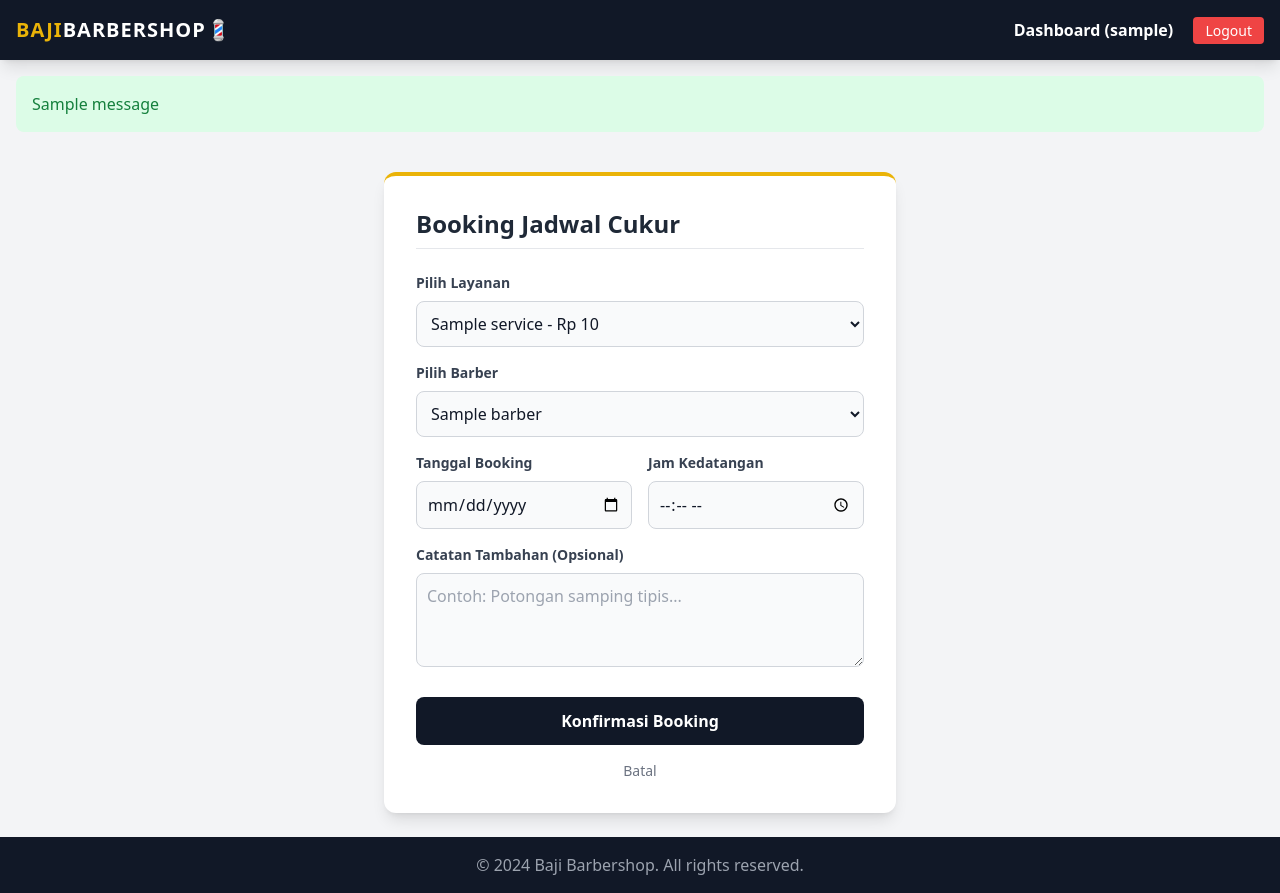
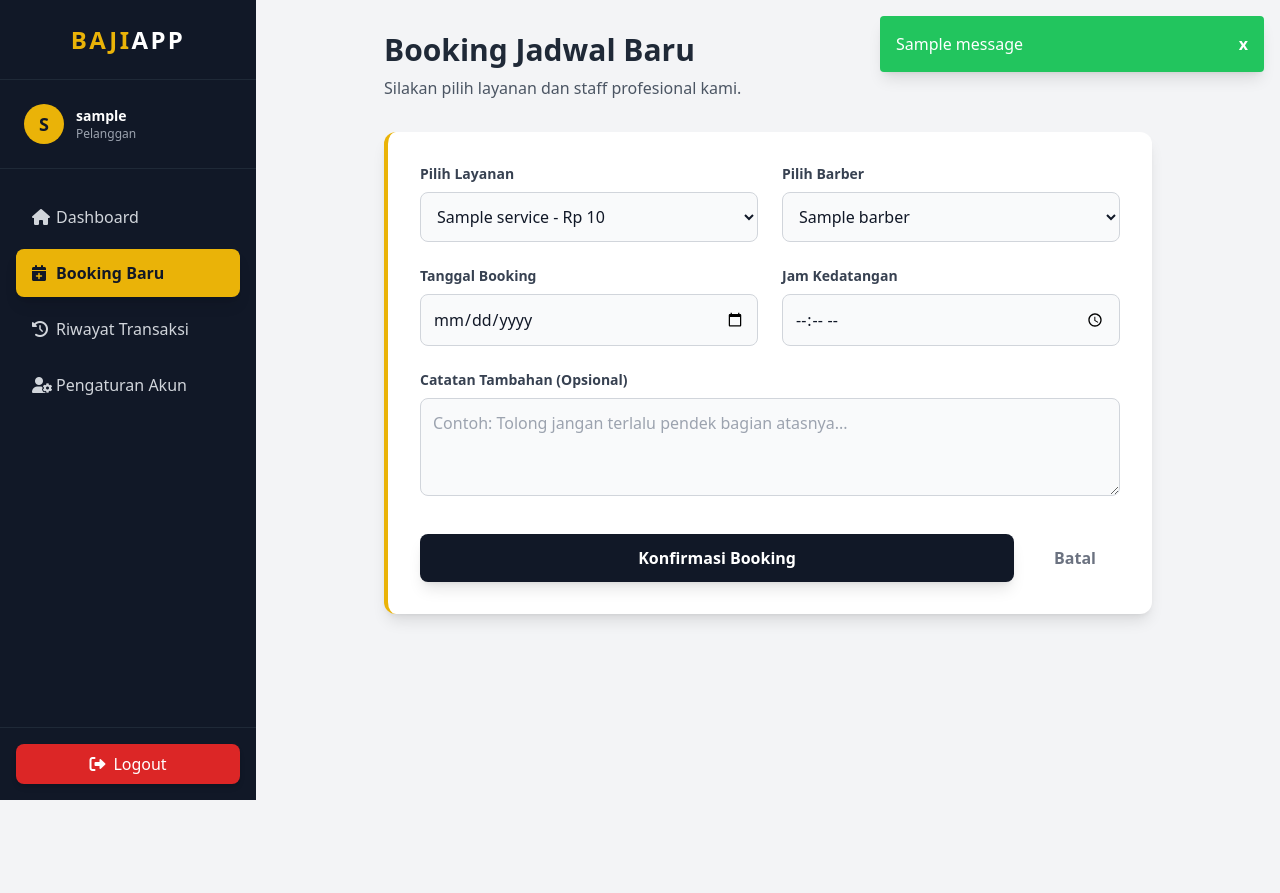
Before and after one commit to bajiff/baji-barbershop, a Flask app: page /booking/new in a window 1280 px wide. After the commit the page ends 800 px from the top, so only its background shows below. Run offline with Flask 3, Linux system fonts and the light colour scheme; a user stored in the database is signed in; tables that the repository leaves empty hold one stand-in row (values such as "Sample post"); one stand-in notice (Sample message) is shown; some libraries are stand-ins or nearby versions.

Commit message:
Perbaikan, menggunakan base_dashboard.html dan base_public.html agar ada sidebar dan enak dilihat ; / /

```diff
--- a/app/templates/auth/login.html
+++ b/app/templates/auth/login.html
@@ -1,4 +1,4 @@
-{% extends "base.html" %}
+{% extends "base_public.html" %}
 
 {% block content %}
 <div class="max-w-md mx-auto bg-white p-8 rounded-xl shadow-md mt-10">
--- a/app/templates/auth/register.html
+++ b/app/templates/auth/register.html
@@ -1,4 +1,4 @@
-{% extends "base.html" %}
+{% extends "base_public.html" %}
 
 {% block content %}
 <div class="max-w-md mx-auto bg-white p-8 rounded-xl shadow-md">
--- /dev/null
+++ b/app/templates/base_dashboard.html
@@ -0,0 +1,78 @@
+<!DOCTYPE html>
+<html lang="id">
+<head>
+    <meta charset="UTF-8">
+    <meta name="viewport" content="width=device-width, initial-scale=1.0">
+    <title>Dashboard - Baji Barbershop</title>
+    <script src="https://cdn.tailwindcss.com"></script>
+    <link rel="stylesheet" href="https://cdnjs.cloudflare.com/ajax/libs/font-awesome/6.0.0/css/all.min.css">
+</head>
+<body class="bg-gray-100 font-sans antialiased flex h-screen overflow-hidden">
+
+    <aside class="w-64 bg-gray-900 text-white flex flex-col shadow-2xl transition-all duration-300">
+        <div class="h-20 flex items-center justify-center border-b border-gray-800">
+            <h1 class="text-2xl font-bold text-yellow-500 tracking-widest">BAJI<span class="text-white">APP</span></h1>
+        </div>
+
+        <div class="p-6 border-b border-gray-800 flex items-center gap-3">
+            <div class="w-10 h-10 rounded-full bg-yellow-500 flex items-center justify-center text-gray-900 font-bold text-lg">
+                {{ current_user.username[0] | upper }}
+            </div>
+            <div>
+                <p class="text-sm font-semibold">{{ current_user.username }}</p>
+                <p class="text-xs text-gray-400">Pelanggan</p>
+            </div>
+        </div>
+
+        <nav class="flex-1 px-4 py-6 space-y-2">
+            <a href="{{ url_for('main.dashboard') }}"
+               class="flex items-center px-4 py-3 rounded-lg transition-colors {{ 'bg-yellow-500 text-gray-900 font-bold shadow-lg' if request.endpoint == 'main.dashboard' else 'text-gray-300 hover:bg-gray-800 hover:text-white' }}">
+                <i class="fas fa-home w-6"></i>
+                <span>Dashboard</span>
+            </a>
+
+            <a href="{{ url_for('main.new_booking') }}"
+               class="flex items-center px-4 py-3 rounded-lg transition-colors {{ 'bg-yellow-500 text-gray-900 font-bold shadow-lg' if request.endpoint == 'main.new_booking' else 'text-gray-300 hover:bg-gray-800 hover:text-white' }}">
+                <i class="fas fa-calendar-plus w-6"></i>
+                <span>Booking Baru</span>
+            </a>
+
+            <a href="#" class="flex items-center px-4 py-3 rounded-lg text-gray-300 hover:bg-gray-800 hover:text-white transition-colors">
+                <i class="fas fa-history w-6"></i>
+                <span>Riwayat Transaksi</span>
+            </a>
+
+            <a href="#" class="flex items-center px-4 py-3 rounded-lg text-gray-300 hover:bg-gray-800 hover:text-white transition-colors">
+                <i class="fas fa-user-cog w-6"></i>
+                <span>Pengaturan Akun</span>
+            </a>
+        </nav>
+
+        <div class="p-4 border-t border-gray-800">
+            <a href="{{ url_for('main.logout') }}" class="flex items-center justify-center w-full px-4 py-2 bg-red-600 hover:bg-red-700 text-white rounded-lg transition shadow-md">
+                <i class="fas fa-sign-out-alt mr-2"></i> Logout
+            </a>
+        </div>
+    </aside>
+
+    <div class="flex-1 flex flex-col h-screen overflow-hidden relative">
+        <div class="absolute top-4 right-4 z-50 w-full max-w-sm">
+            {% with messages = get_flashed_messages(with_categories=true) %}
+                {% if messages %}
+                    {% for category, message in messages %}
+                        <div class="p-4 mb-2 rounded shadow-lg flex justify-between items-center {{ 'bg-green-500 text-white' if category == 'success' else 'bg-red-500 text-white' }}">
+                            <span>{{ message }}</span>
+                            <button onclick="this.parentElement.remove()" class="font-bold ml-2">x</button>
+                        </div>
+                    {% endfor %}
+                {% endif %}
+            {% endwith %}
+        </div>
+
+        <main class="flex-1 overflow-x-hidden overflow-y-auto bg-gray-100 p-8">
+            {% block content %}{% endblock %}
+        </main>
+    </div>
+
+</body>
+</html>
--- a/app/templates/booking/create.html
+++ b/app/templates/booking/create.html
@@ -1,40 +1,48 @@
-{% extends "base.html" %}
+{% extends "base_dashboard.html" %}
 
 {% block content %}
-<div class="max-w-lg mx-auto bg-white p-8 rounded-xl shadow-lg border-t-4 border-yellow-500">
-    <h2 class="text-2xl font-bold text-gray-800 mb-6 border-b pb-2">Booking Jadwal Cukur</h2>
+<div class="max-w-3xl mx-auto">
+    <div class="mb-8">
+        <h2 class="text-3xl font-bold text-gray-800">Booking Jadwal Baru</h2>
+        <p class="text-gray-600 mt-2">Silakan pilih layanan dan staff profesional kami.</p>
+    </div>
 
+    <div class="bg-white p-8 rounded-xl shadow-lg border-l-4 border-yellow-500">
         <form method="POST" action="">
             {{ form.hidden_tag() }}
 
-        <div class="mb-4">
+            <div class="grid grid-cols-1 md:grid-cols-2 gap-6 mb-6">
+                <div>
                     {{ form.service_id.label(class="block text-gray-700 text-sm font-bold mb-2") }}
-            {{ form.service_id(class="w-full bg-gray-50 border border-gray-300 text-gray-900 rounded-lg focus:ring-yellow-500 focus:border-yellow-500 block p-2.5") }}
+                    {{ form.service_id(class="w-full bg-gray-50 border border-gray-300 text-gray-900 rounded-lg focus:ring-yellow-500 focus:border-yellow-500 block p-3 transition") }}
+                </div>
+                <div>
+                    {{ form.barber_id.label(class="block text-gray-700 text-sm font-bold mb-2") }}
+                    {{ form.barber_id(class="w-full bg-gray-50 border border-gray-300 text-gray-900 rounded-lg focus:ring-yellow-500 focus:border-yellow-500 block p-3 transition") }}
+                </div>
             </div>
 
-        <div class="mb-4">
-            {{ form.barber_id.label(class="block text-gray-700 text-sm font-bold mb-2") }}
-            {{ form.barber_id(class="w-full bg-gray-50 border border-gray-300 text-gray-900 rounded-lg focus:ring-yellow-500 focus:border-yellow-500 block p-2.5") }}
-        </div>
-
-        <div class="grid grid-cols-2 gap-4 mb-4">
+            <div class="grid grid-cols-1 md:grid-cols-2 gap-6 mb-6">
                 <div>
                     {{ form.booking_date.label(class="block text-gray-700 text-sm font-bold mb-2") }}
-                {{ form.booking_date(type="date", class="w-full bg-gray-50 border border-gray-300 text-gray-900 rounded-lg p-2.5") }}
+                    {{ form.booking_date(type="date", class="w-full bg-gray-50 border border-gray-300 text-gray-900 rounded-lg p-3 cursor-pointer") }}
                 </div>
                 <div>
                     {{ form.booking_time.label(class="block text-gray-700 text-sm font-bold mb-2") }}
-                {{ form.booking_time(type="time", class="w-full bg-gray-50 border border-gray-300 text-gray-900 rounded-lg p-2.5") }}
+                    {{ form.booking_time(type="time", class="w-full bg-gray-50 border border-gray-300 text-gray-900 rounded-lg p-3 cursor-pointer") }}
                 </div>
             </div>
 
-        <div class="mb-6">
+            <div class="mb-8">
                 {{ form.notes.label(class="block text-gray-700 text-sm font-bold mb-2") }}
-            {{ form.notes(class="w-full bg-gray-50 border border-gray-300 text-gray-900 rounded-lg p-2.5", rows="3", placeholder="Contoh: Potongan samping tipis...") }}
+                {{ form.notes(class="w-full bg-gray-50 border border-gray-300 text-gray-900 rounded-lg p-3", rows="3", placeholder="Contoh: Tolong jangan terlalu pendek bagian atasnya...") }}
             </div>
 
-        {{ form.submit(class="w-full bg-gray-900 hover:bg-gray-800 text-white font-bold py-3 px-4 rounded-lg cursor-pointer") }}
-        <a href="{{ url_for('main.dashboard') }}" class="block text-center mt-4 text-gray-500 text-sm hover:underline">Batal</a>
+            <div class="flex items-center gap-4">
+                {{ form.submit(class="flex-1 bg-gray-900 hover:bg-gray-800 text-white font-bold py-3 px-6 rounded-lg cursor-pointer transition transform hover:-translate-y-1 shadow-lg") }}
+                <a href="{{ url_for('main.dashboard') }}" class="px-6 py-3 text-gray-500 hover:text-gray-700 font-semibold transition">Batal</a>
+            </div>
         </form>
     </div>
+</div>
 {% endblock %}
--- a/app/templates/booking/dashboard.html
+++ b/app/templates/booking/dashboard.html
@@ -1,4 +1,4 @@
-{% extends "base.html" %}
+{% extends "base_dashboard.html" %}
 
 {% block content %}
 <div class="max-w-4xl mx-auto">
```
Also changed, not shown: app/templates/base_public.html (added, +38 -0 lines), app/templates/index.html (+27 -9 lines). Lines whose indentation alone changed are shown as unchanged.
